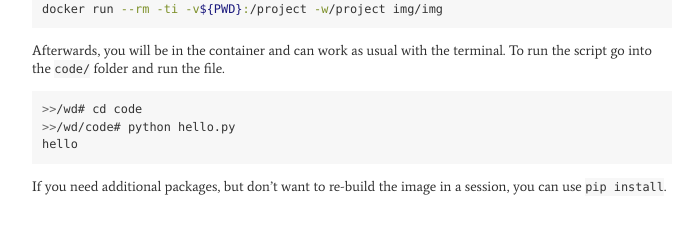
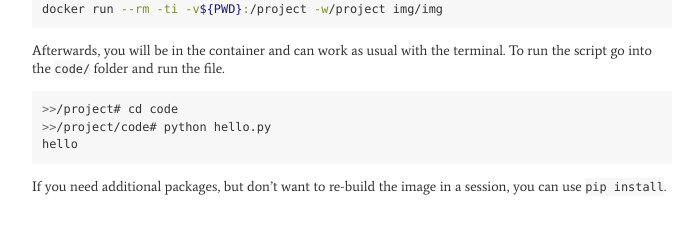
Before and after one commit to jkortner/jkortner.github.io, a Jekyll site: the page notes/docker.html, which Jekyll copies as it is, in a window 1280 px wide. Shown: the part 647-881 px from the top of the page, without its empty margins (288-985 px from the left). Built offline with Jekyll 4.4.1, drawn with Linux system fonts in a browser that asks for light colours.

Commit message:
Fix path in snippet

```diff
--- a/notes/docker.html
+++ b/notes/docker.html
@@ -162,8 +162,8 @@ code span.wa { color: #60a0b0; font-weight: bold; font-style: italic; } /* Warni
 <span id="cb4-2"><a href="#cb4-2" aria-hidden="true" tabindex="-1"></a><span class="ex">docker</span> images</span>
 <span id="cb4-3"><a href="#cb4-3" aria-hidden="true" tabindex="-1"></a><span class="ex">docker</span> run <span class="at">--rm</span> <span class="at">-ti</span> <span class="at">-v</span><span class="va">${PWD}</span><span class="at">:</span>/project <span class="at">-w</span>/project img/img </span></code></pre></div>
 <p>Afterwards, you will be in the container and can work as usual with the terminal. To run the script go into the <code>code/</code> folder and run the file.</p>
-<div class="sourceCode" id="cb5"><pre class="sourceCode bash"><code class="sourceCode bash"><span id="cb5-1"><a href="#cb5-1" aria-hidden="true" tabindex="-1"></a><span class="op">&gt;&gt;</span>/wd# <span class="bu">cd</span> code</span>
-<span id="cb5-2"><a href="#cb5-2" aria-hidden="true" tabindex="-1"></a><span class="op">&gt;&gt;</span>/wd/code# <span class="ex">python</span> hello.py</span>
+<div class="sourceCode" id="cb5"><pre class="sourceCode bash"><code class="sourceCode bash"><span id="cb5-1"><a href="#cb5-1" aria-hidden="true" tabindex="-1"></a><span class="op">&gt;&gt;</span>/project# <span class="bu">cd</span> code</span>
+<span id="cb5-2"><a href="#cb5-2" aria-hidden="true" tabindex="-1"></a><span class="op">&gt;&gt;</span>/project/code# <span class="ex">python</span> hello.py</span>
 <span id="cb5-3"><a href="#cb5-3" aria-hidden="true" tabindex="-1"></a><span class="ex">hello</span></span></code></pre></div>
 <p>If you need additional packages, but don’t want to re-build the image in a session, you can use <code>pip install</code>.</p>
 
```
